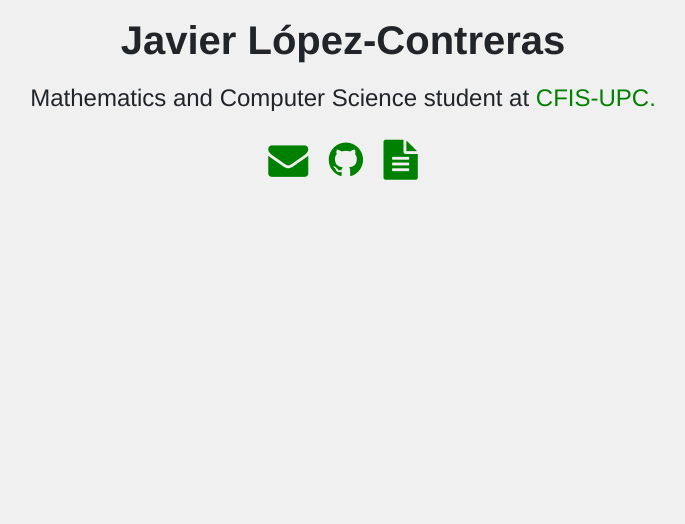
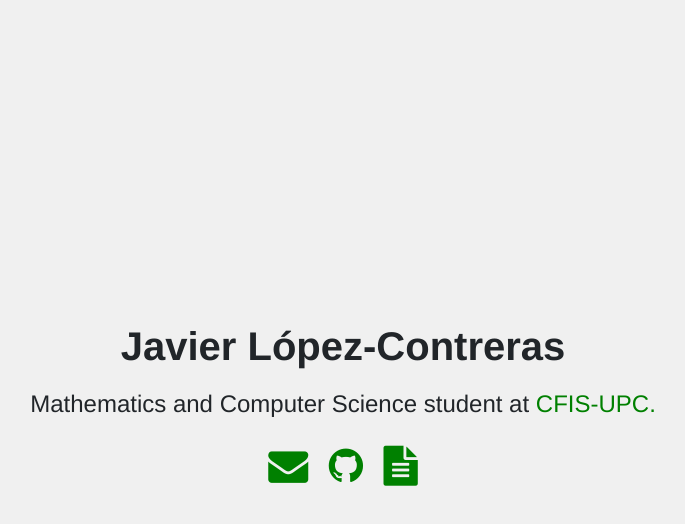
Before and after one commit to javierlcontreras/old_javierlcontreras, a plain HTML site: page index.html in a window 1280 px wide. Shown: the whole page, without its empty margins (297-982 px from the left). Drawn offline with nearby package versions, Linux system fonts and the light colour scheme.

Commit message:
hopefully fix css centering in all devices

```diff
--- a/index.html
+++ b/index.html
@@ -1,44 +1,43 @@
+<!doctype html>
+
+<html lang="en">
 <head>
     <meta charset="utf-8">
 
     <title>JLC</title>
 
-
     <link rel="stylesheet" href="https://maxcdn.bootstrapcdn.com/bootstrap/4.0.0/css/bootstrap.min.css" integrity="sha384-Gn5384xqQ1aoWXA+058RXPxPg6fy4IWvTNh0E263XmFcJlSAwiGgFAW/dAiS6JXm" crossorigin="anonymous">
-    <link href="https://fonts.googleapis.com/icon?family=Material+Icons" rel="stylesheet">
     <link rel="stylesheet"
     href="https://cdnjs.cloudflare.com/ajax/libs/font-awesome/4.7.0/css/font-awesome.min.css">
 
-    <script src="https://code.jquery.com/jquery-3.2.1.slim.min.js" integrity="sha384-KJ3o2DKtIkvYIK3UENzmM7KCkRr/rE9/Qpg6aAZGJwFDMVNA/GpGFF93hXpG5KkN" crossorigin="anonymous"></script>
-    <script src="https://cdnjs.cloudflare.com/ajax/libs/popper.js/1.12.9/umd/popper.min.js" integrity="sha384-ApNbgh9B+Y1QKtv3Rn7W3mgPxhU9K/ScQsAP7hUibX39j7fakFPskvXusvfa0b4Q" crossorigin="anonymous"></script>
-    <script src="https://maxcdn.bootstrapcdn.com/bootstrap/4.0.0/js/bootstrap.min.js" integrity="sha384-JZR6Spejh4U02d8jOt6vLEHfe/JQGiRRSQQxSfFWpi1MquVdAyjUar5+76PVCmYl" crossorigin="anonymous"></script>
     <style>
-        body {
-            display: flex;
-            align-items: center;
-            vertical-align: center;
-            background-color: 	#F0F0F0;
+        html, body {
+            height: 100%;
+            width: 100%;
+            background-color: #F0F0F0;
         }
-        div {
-            width: 100%;
+        table {
+            margin: 0px auto;
             height: 100%;
+        }
+        h1, p {
             text-align: center;
+            font-family: Helvetica;
+            margin: 2vh;
         }
         h1 {
             font-size: 5vh;
-            font-family: Helvetica;
-            margin: 2vh;
         }
         p {
             font-size: 3vh;
-            font-family: Helvetica;
-            margin: 2vh;
+        }
+        .icons {
+            text-align: center;
         }
         .icon {
             margin: 1vh;
             font-size: 5vh;
             color:green;
-            text-decoration: none !important;
         }
         .linked, .linked:hover {
             color: green;
@@ -46,10 +45,13 @@
     </style>
 </head>
 <body>
-    <div>
+    <table>
+        <tr>
+            <td>
                 <h1><b>Javier López-Contreras</b></h1>
                 <p>Mathematics and Computer Science student at
                     <a class="linked" target="_blank" href="https://cfis.upc.edu/en" >CFIS-UPC.</p>
+
                 <div class="icons">
                     <a target="_blank" href="mailto:javierlc2000@gmail.com">
                         <i class="icon fa fa-envelope"></i></a>
@@ -58,7 +60,9 @@
                     <a target="_blank" href="https://drive.google.com/file/d/0B7euIqwcdJgHV3QzMU1uSkhPU1JIZmlpSzdFQWhGMDEybTVJ/view">
                         <i class="icon fa fa-file-text"></i></a>
                 </div>
-    </div>
+            </td>
+        </tr>
+    </table>
 
 </body>
 </html>
```
Lines whose indentation alone changed are shown as unchanged.
